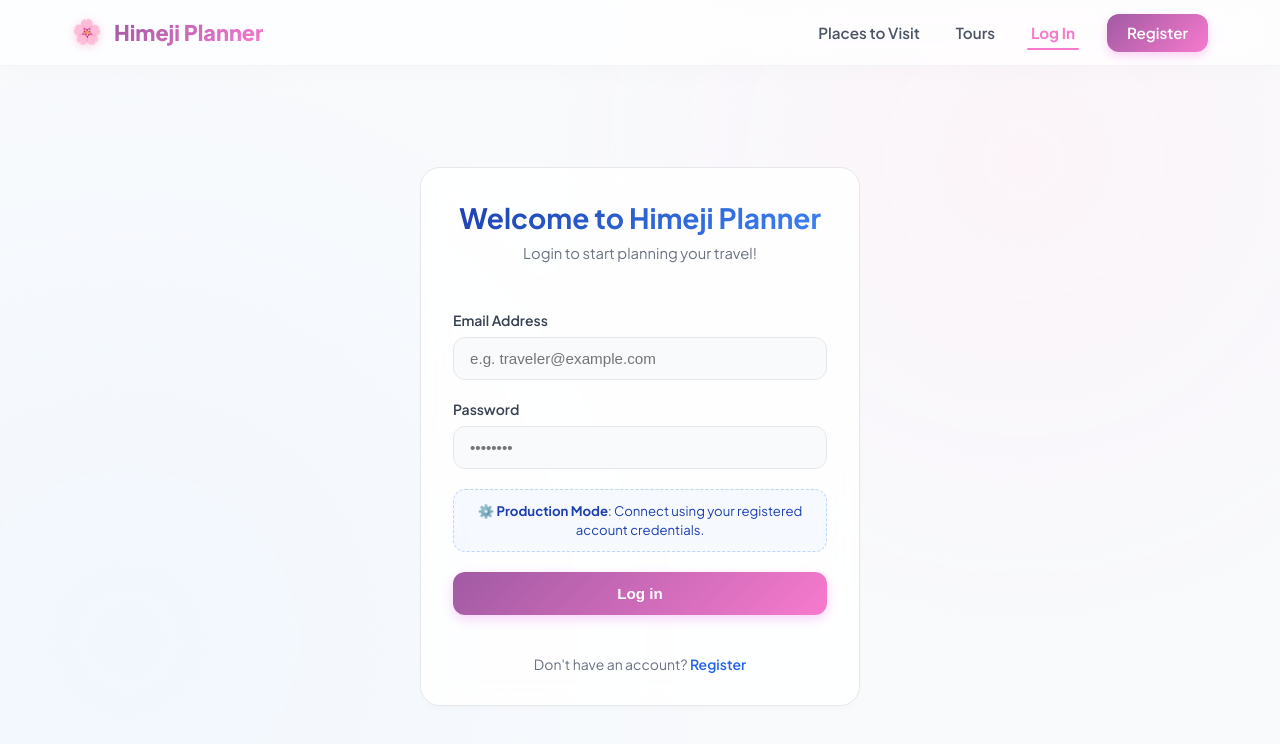
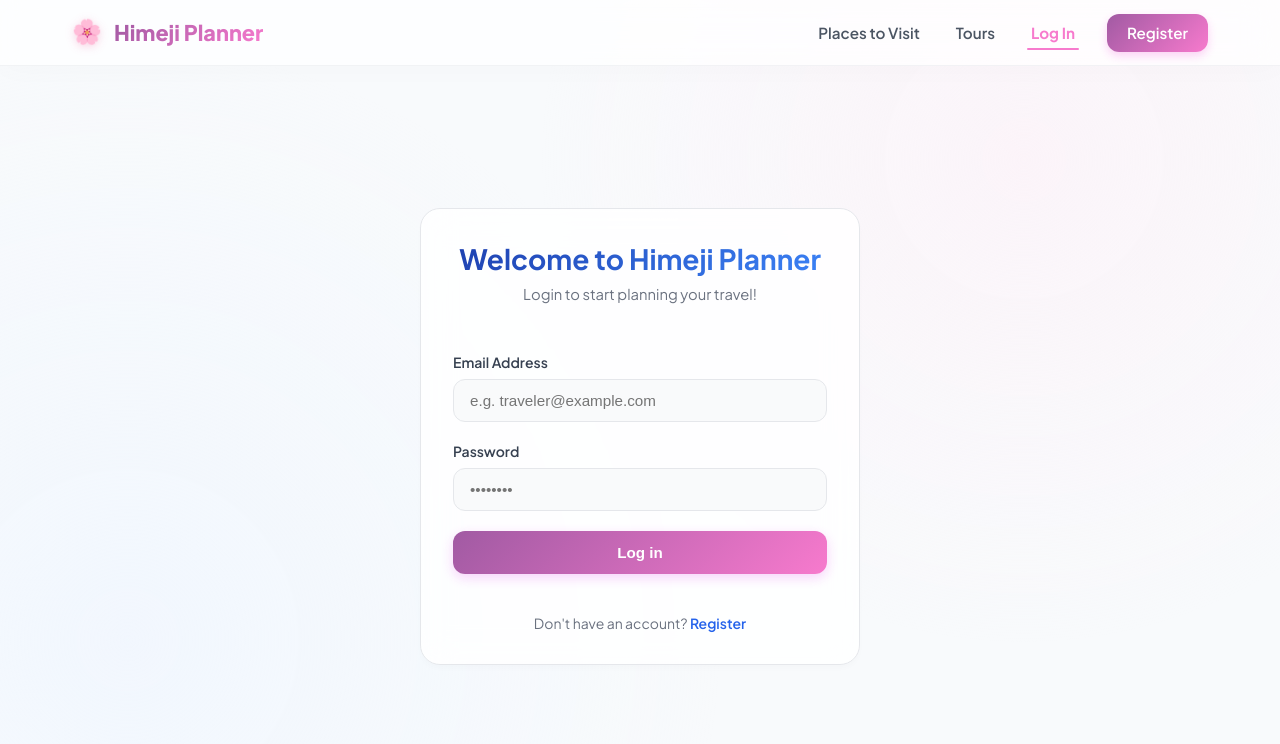
Before and after one commit to kappacite/box-certificative-himeji, a Vue app in the folder himeji-planner/: page /login in a window 1280 px wide. Shown: the top 744 px of the page. Built offline with nearby package versions, Linux system fonts and the light colour scheme; no server answers.

Commit message:
Nettoyage Login
Suppremion message de test

```diff
--- a/himeji-planner/src/views/Login.vue
+++ b/himeji-planner/src/views/Login.vue
@@ -26,10 +26,6 @@
           :disabled="loading"
           required
         />
-
-        <div class="test-user-info">
-          ⚙️ <strong>Production Mode</strong>: Connect using your registered account credentials.
-        </div>
 
         <div v-if="error" class="error-message">
           {{ getFriendlyErrorMessage(error.code) }}
```
